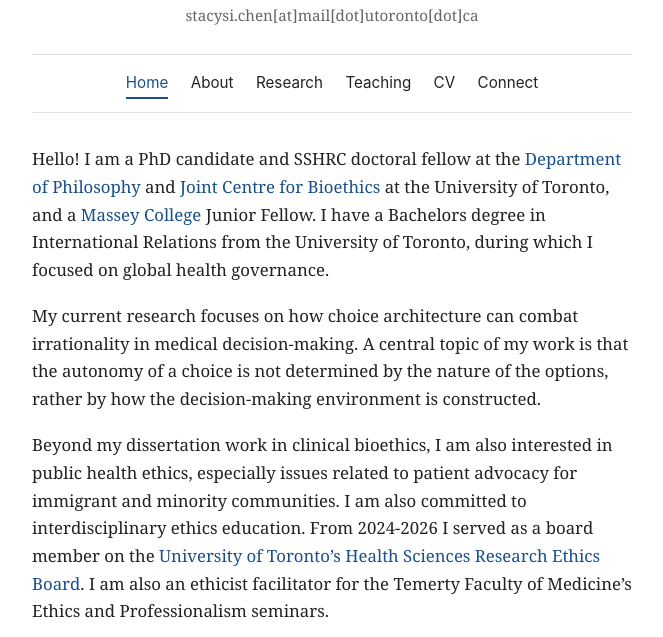
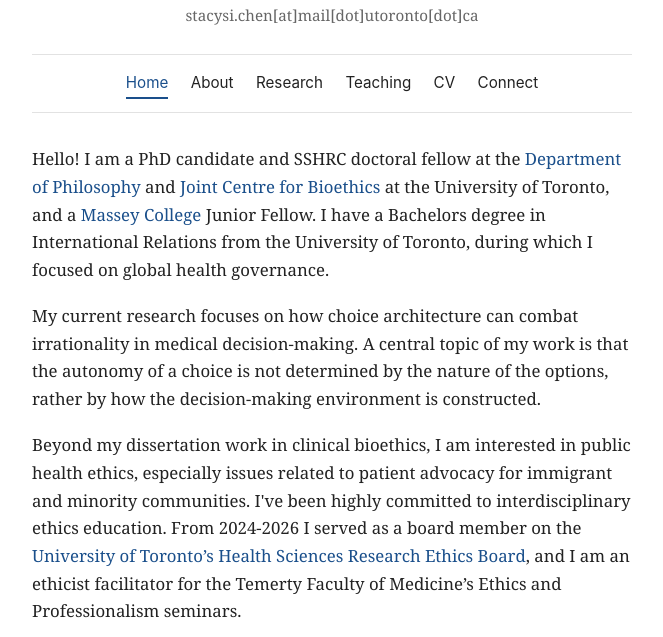
Before and after one commit to sc8916/sc8916.github.io, a plain HTML site: page index.html in a window 1280 px wide. Shown: the part 315-952 px from the top of the page, without its empty margins (308-971 px from the left). Drawn offline with Linux system fonts and the light colour scheme.

Commit message:
Update index.html

```diff
--- a/index.html
+++ b/index.html
@@ -28,7 +28,7 @@
 
     <p>My current research focuses on how choice architecture can combat irrationality in medical decision-making. A central topic of my work is that the autonomy of a choice is not determined by the nature of the options, rather by how the decision-making environment is constructed.</p>
 
-    <p>Beyond my dissertation work in clinical bioethics, I am also interested in public health ethics, especially issues related to patient advocacy for immigrant and minority communities. I am also committed to interdisciplinary ethics education. From 2024-2026 I served as a board member on the <a href="https://research.utoronto.ca/ethics-human-research/ethics-human-research">University of Toronto’s Health Sciences Research Ethics Board</a>. I am also an ethicist facilitator for the Temerty Faculty of Medicine’s Ethics and Professionalism seminars.</p>
+    <p>Beyond my dissertation work in clinical bioethics, I am interested in public health ethics, especially issues related to patient advocacy for immigrant and minority communities. I've been highly committed to interdisciplinary ethics education. From 2024-2026 I served as a board member on the <a href="https://research.utoronto.ca/ethics-human-research/ethics-human-research">University of Toronto’s Health Sciences Research Ethics Board</a>, and I am an ethicist facilitator for the Temerty Faculty of Medicine’s Ethics and Professionalism seminars.</p>
 
     <p>Recently, I had the pleasure of being interviewed for the <a href="https://blog.apaonline.org/2026/02/20/apa-member-interview-stacy-s-chen/">APA blog</a> :)</p>
   </main>
```
